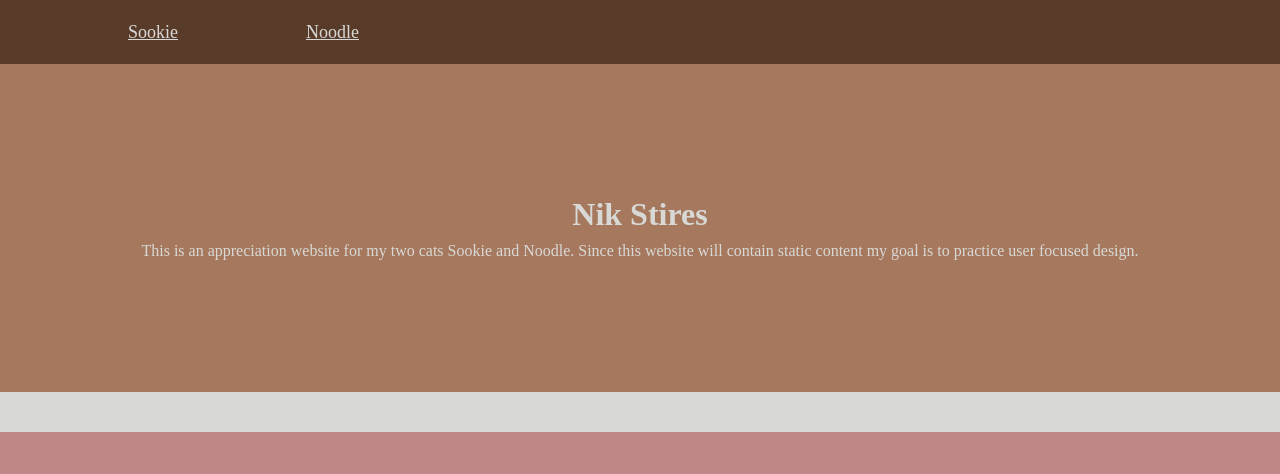
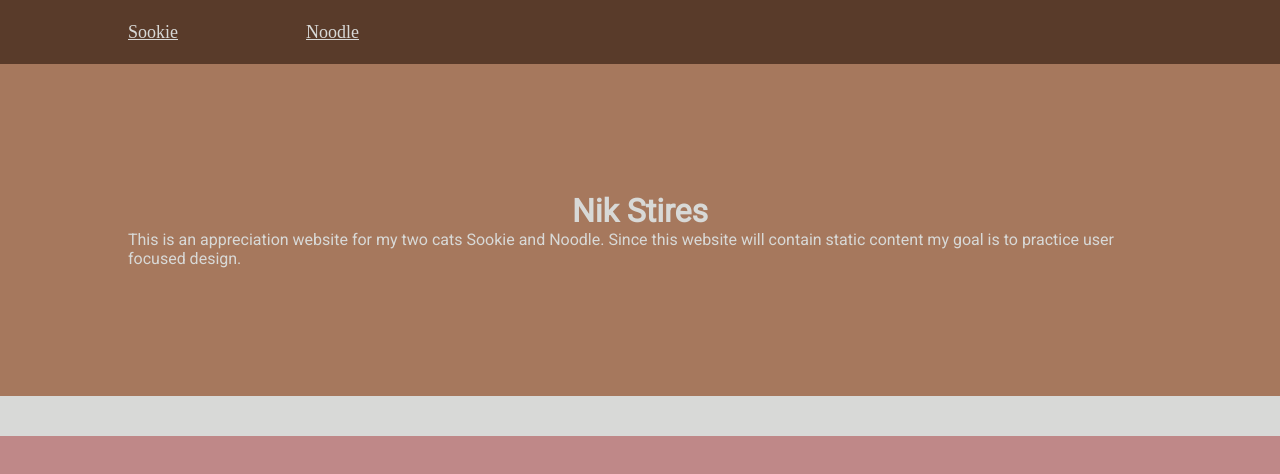
Before and after one commit to NikStires/sookie-noodle, a plain HTML site: page index.html in a window 1280 px wide. Drawn offline with Linux system fonts and the light colour scheme.

Commit message:
added roboto font, changed index and style

```diff
--- a/index.html
+++ b/index.html
@@ -5,6 +5,12 @@
     <meta http-equiv="X-UA-Compatible" content="IE=edge" />
     <meta name="viewport" content="width=device-width, initial-scale=1.0" />
     <link rel="stylesheet" href="style.css" />
+    <link rel="preconnect" href="https://fonts.googleapis.com" />
+    <link rel="preconnect" href="https://fonts.gstatic.com" crossorigin />
+    <link
+      href="https://fonts.googleapis.com/css2?family=Roboto&display=swap"
+      rel="stylesheet"
+    />
     <title>Sookie & Noodle</title>
   </head>
   <nav>
--- a/style.css
+++ b/style.css
@@ -11,10 +11,12 @@
 */
 h1 {
   color: #d8d9d7;
+  font-family: 'Roboto', sans-serif;
 }
 
 p {
   color: #d8d9d7;
+  font-family: 'Roboto', sans-serif;
 }
 
 /*
```
